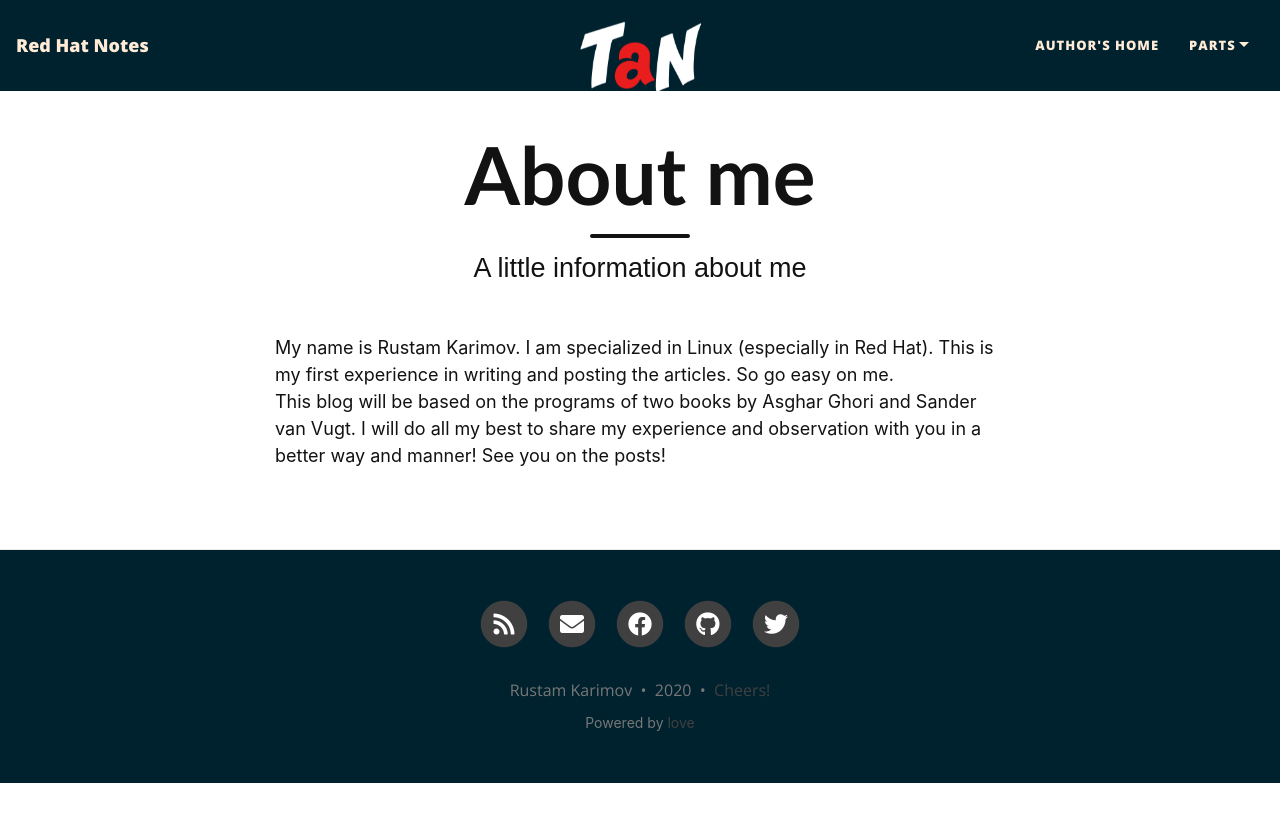
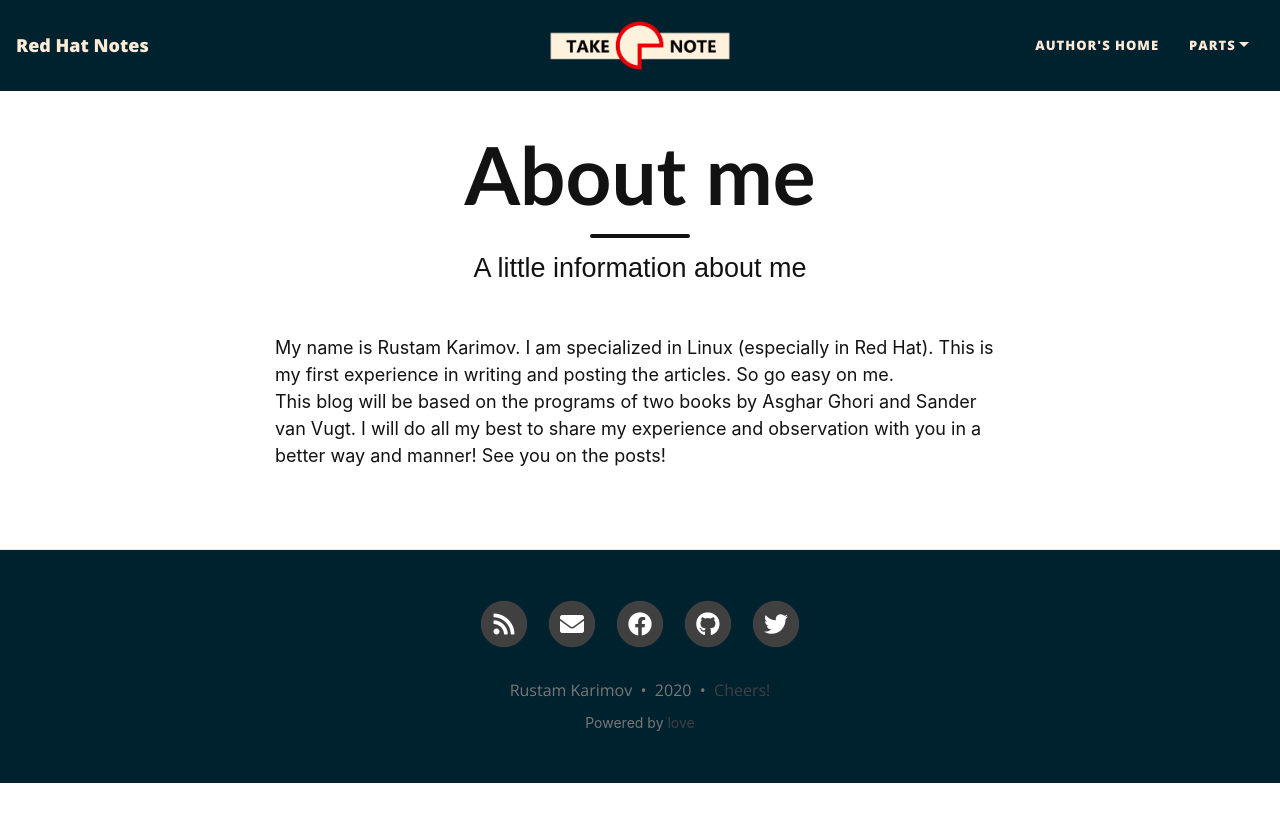
Before and after one commit to DrMohmX/takeanote, a Jekyll site: the page built from aboutme.md, in a window 1280 px wide. Shown: the top 822 px of the page. Built offline with Jekyll 4.4.1, drawn with Linux system fonts in a browser that asks for light colours; nearby versions of some CDN libraries.

Commit message:
Update aboutme.html

```diff
--- a/_layouts/aboutme.html
+++ b/_layouts/aboutme.html
@@ -3,7 +3,7 @@
 <!-- Beautiful Jekyll 5.0.0 | Copyright Rustam Karimov 2020 -->
 <head>
   <title>About me</title>
-   <link rel = "icon" href="https://takeanote.info/assets/img/title.png" type = "image/x-icon">
+   <link rel = "icon" href="/assets/img/title.png" type = "image/x-icon">
    <meta charset="utf-8">
    <meta name="viewport" content="width=device-width, initial-scale=1, shrink-to-fit=no">
    <meta name="author" content="Rustam Karimov">
@@ -38,7 +38,7 @@
    <div class="collapse navbar-collapse" id="main-navbar">
     <ul class="navbar-nav ml-auto">
           <li class="nav-item">
-            <a class="nav-link" href="https://www.takeanote.info/aboutme">Author's home</a>
+            <a class="nav-link" href="/_layouts/aboutme.html">Author's home</a>
           </li>
           <li class="nav-item dropdown">
             <a class="nav-link dropdown-toggle" href="#" id="navbarDropdown" role="button" data-toggle="dropdown" aria-haspopup="true" aria-expanded="false">Parts</a>
@@ -55,7 +55,7 @@
     <div class="avatar-container">
       <div class="avatar-img-border">
         <a href="https://takeanote.info/">
-          <img alt="Navigation bar avatar" class="avatar-img" src="/assets/img/new_title.png" />
+          <img alt="Navigation bar avatar" class="avatar-img" src="/assets/img/logo_01269.png" />
         </a>
       </div>
     </div>
```
